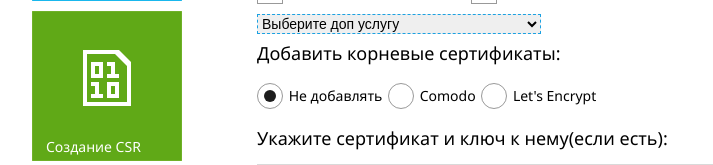
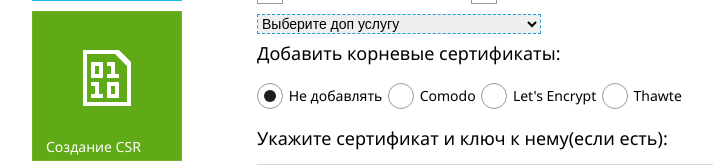
Before and after one commit to agn1/sslweb, a Django app: page / in a window 1280 px wide. Shown: the part 264-429 px from the top of the page, without its empty margins (33-746 px from the left). Run offline with Django 3.2, Linux system fonts and the light colour scheme; the visitor is signed in with stand-in values (Sample User, id 1).

Commit message:
some fix

```diff
--- a/templates/index.html
+++ b/templates/index.html
@@ -102,6 +102,11 @@
               <span class="check"></span>
               <span class="caption">Let's Encrypt</span>
           </label>
+          <label class="input-control radio">
+              <input type="radio" name="root_certs" value="thawte.crt">
+              <span class="check"></span>
+              <span class="caption">Thawte</span>
+          </label>
           <h4>Укажите сертификат и ключ к нему(если есть):</h4>
           <div style="width:600px;height:400px"  class="input-control textarea" data-role="input" data-text-auto-resize="false">
               <textarea name='crt' placeholder="Введите сертификат CRT"></textarea>
@@ -160,7 +165,7 @@
           <button type="submit" class="button bg-darkCobalt bg-active-darkPink fg-white">Показать</button>
         </br>
           <div style="width:600px;height:600px" class="input-control textarea" data-role="input" data-text-auto-resize="true">
-              <textarea name="roots" disabled placeholder="Сертификаты отобразятся здесь"></textarea>
+              <textarea name="roots" placeholder="Сертификаты отобразятся здесь"></textarea>
           </div>
         </form>
         <form id="delete" style="display:none" data-role="validator" data-on-submit="return postData('delete');">
```
